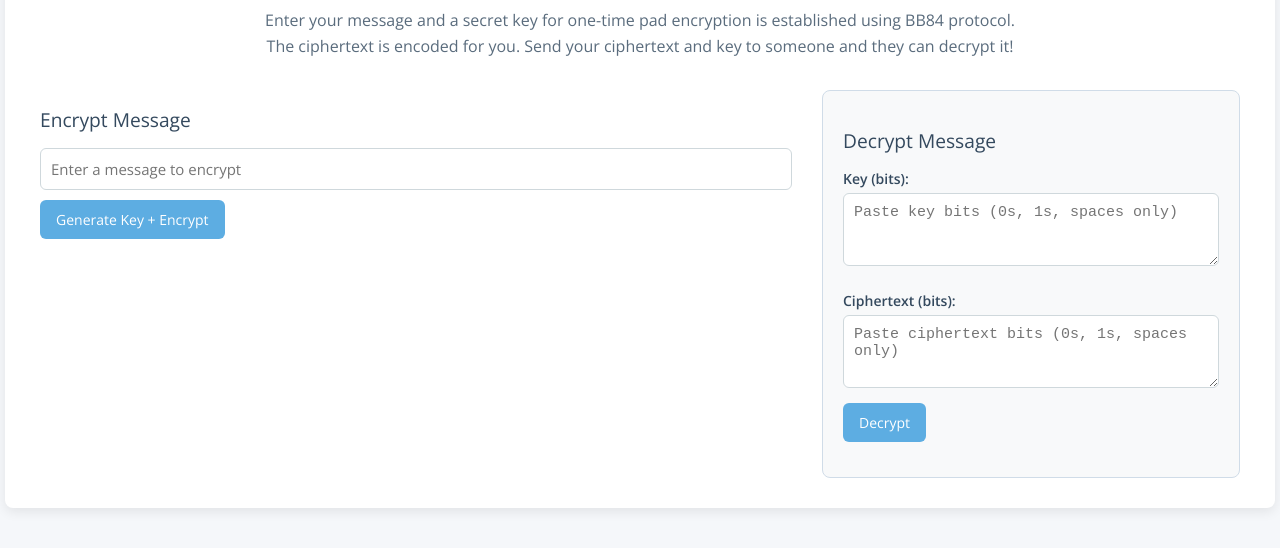
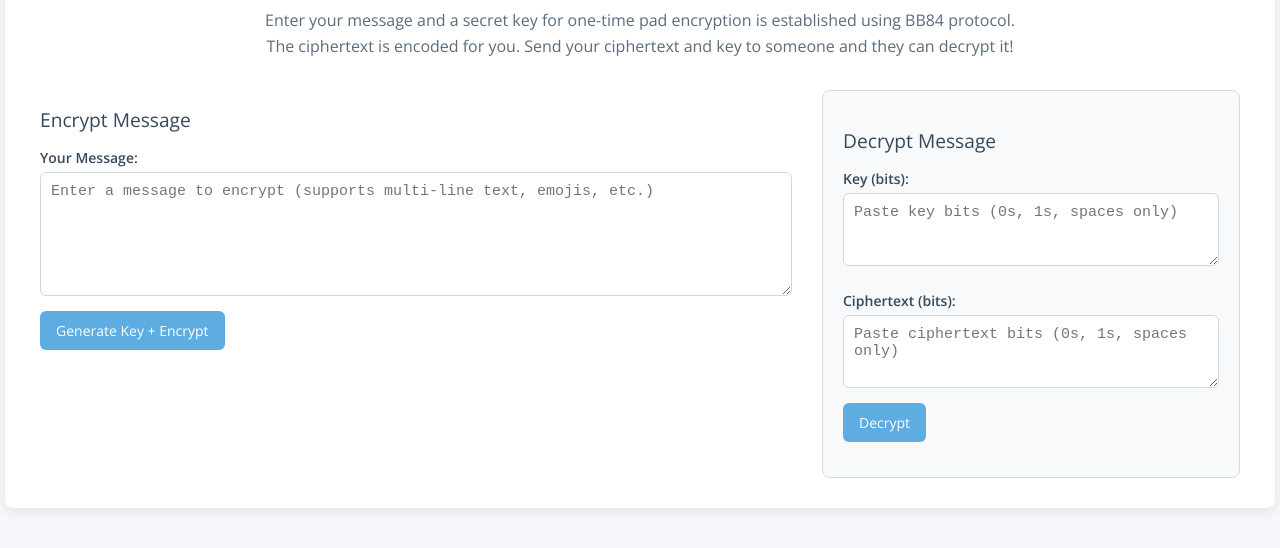
Before and after one commit to jcheesem/qkd-simulator, a plain HTML site: page docs/index.html in a window 1280 px wide. Shown: the part 156-704 px from the top of the page. Drawn offline with nearby package versions, Linux system fonts and the light colour scheme.

Commit message:
Update index.html

```diff
--- a/docs/index.html
+++ b/docs/index.html
@@ -22,7 +22,8 @@
     <!-- LEFT: Encrypt -->
     <div class="encrypt-section">
       <h2>Encrypt Message</h2>
-      <input id="message" placeholder="Enter a message to encrypt">
+      <label for="message">Your Message:</label>
+      <textarea id="message" placeholder="Enter a message to encrypt (supports multi-line text, emojis, etc.)" rows="6"></textarea>
       <button onclick="runQKD()">Generate Key + Encrypt</button>
       <div id="output"></div>
     </div>
```
